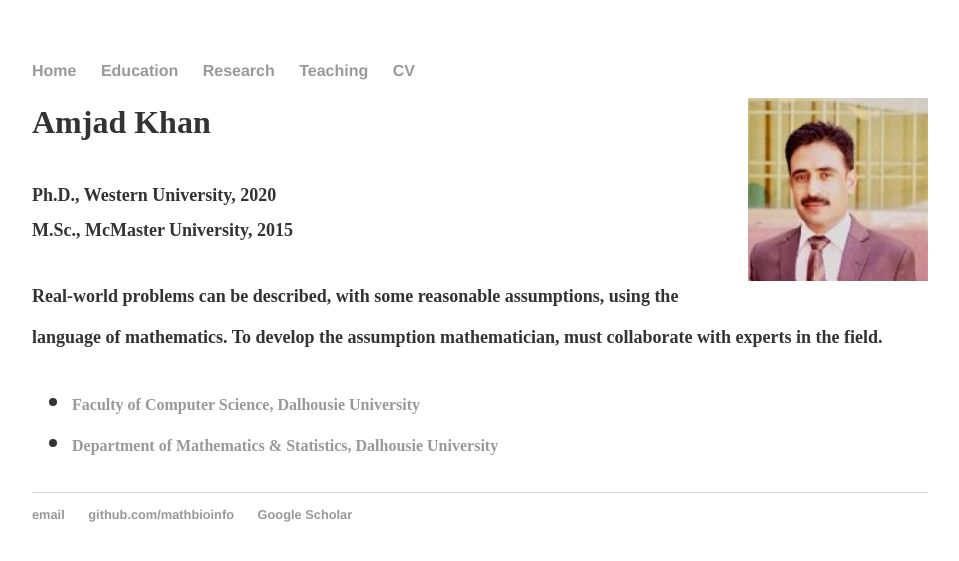
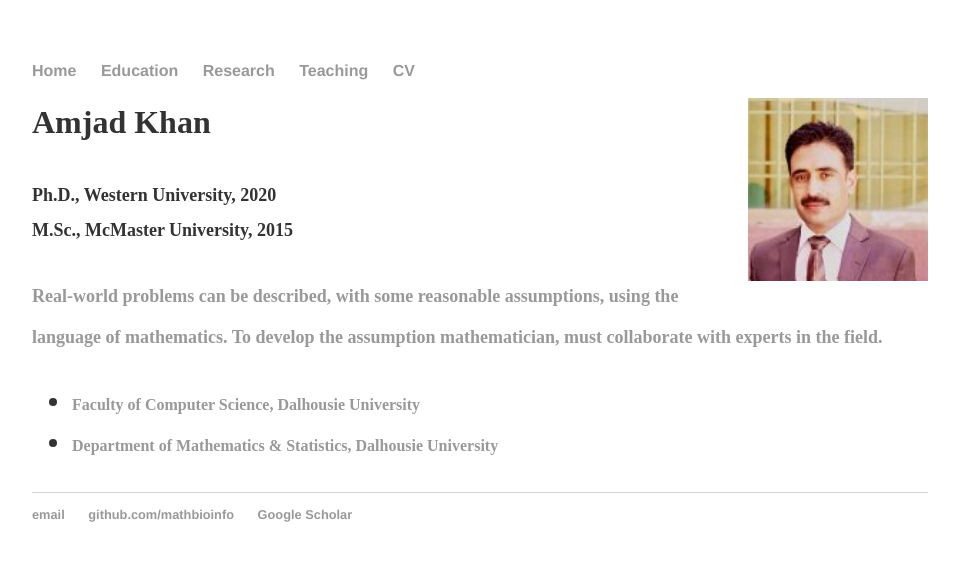
Before and after one commit to MathBioInfo/amjadkhan, a Jekyll site: the page index.html, which Jekyll copies as it is, in a window 1280 px wide. Shown: the top 561 px of the page, without its empty margins (160-1119 px from the left). Built offline with Jekyll 4.4.1, drawn with Linux system fonts in a browser that asks for light colours.

Commit message:
Update index.html

```diff
--- a/index.html
+++ b/index.html
@@ -26,8 +26,8 @@
 			<br><strong><font size="4">M.Sc., McMaster University, 2015
 			</p>
 
-			<p><font size="4">Real-world problems can be described, with some reasonable assumptions, using the language of mathematics.
-				To develop the assumption mathematician, must collaborate with experts in the field.<a>
+			<p><a><font size="4">Real-world problems can be described, with some reasonable assumptions, using the language of mathematics.
+				To develop the assumption mathematician, must collaborate with experts in the field.</a>
 			</p>
 
 
```
